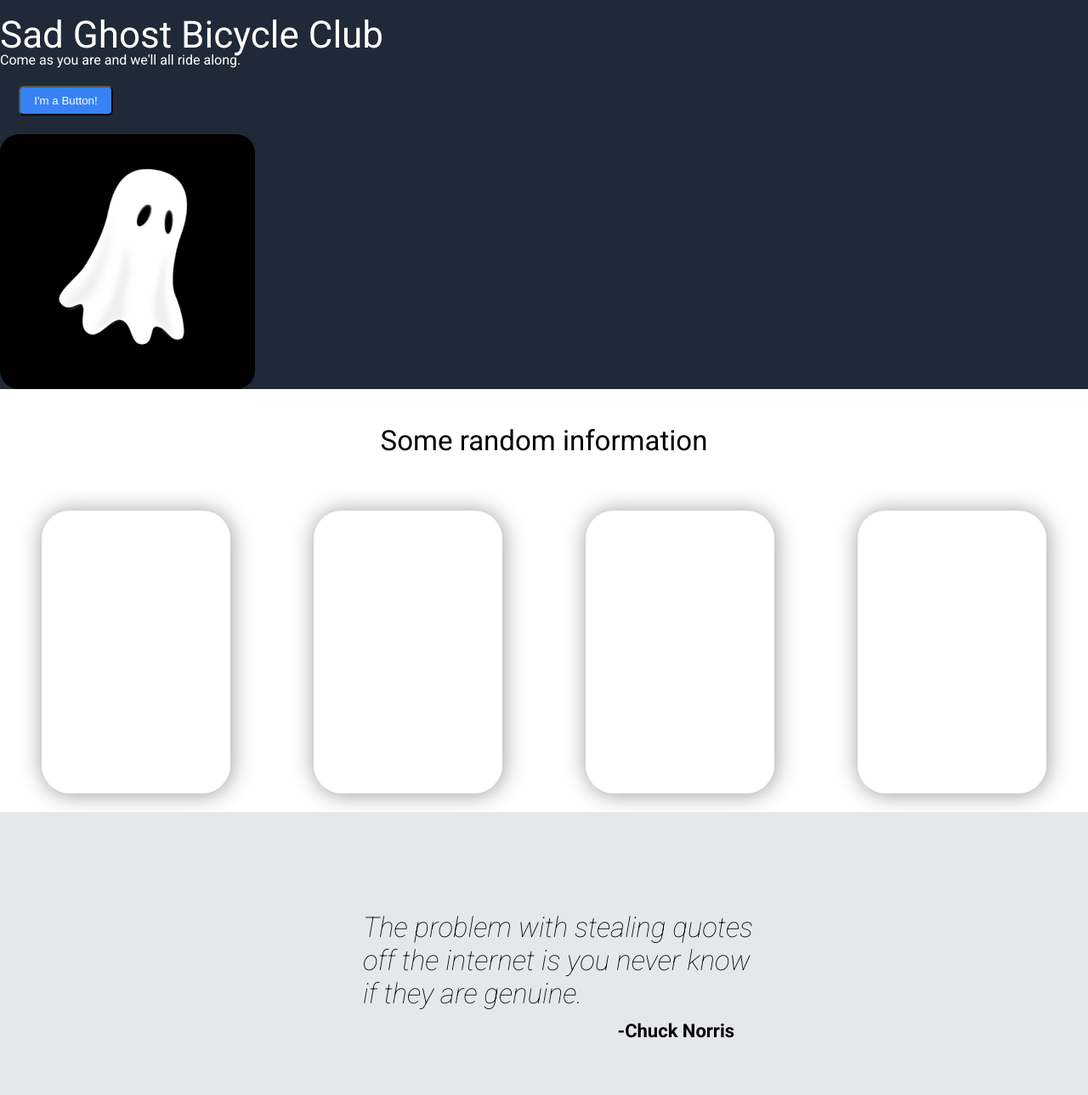
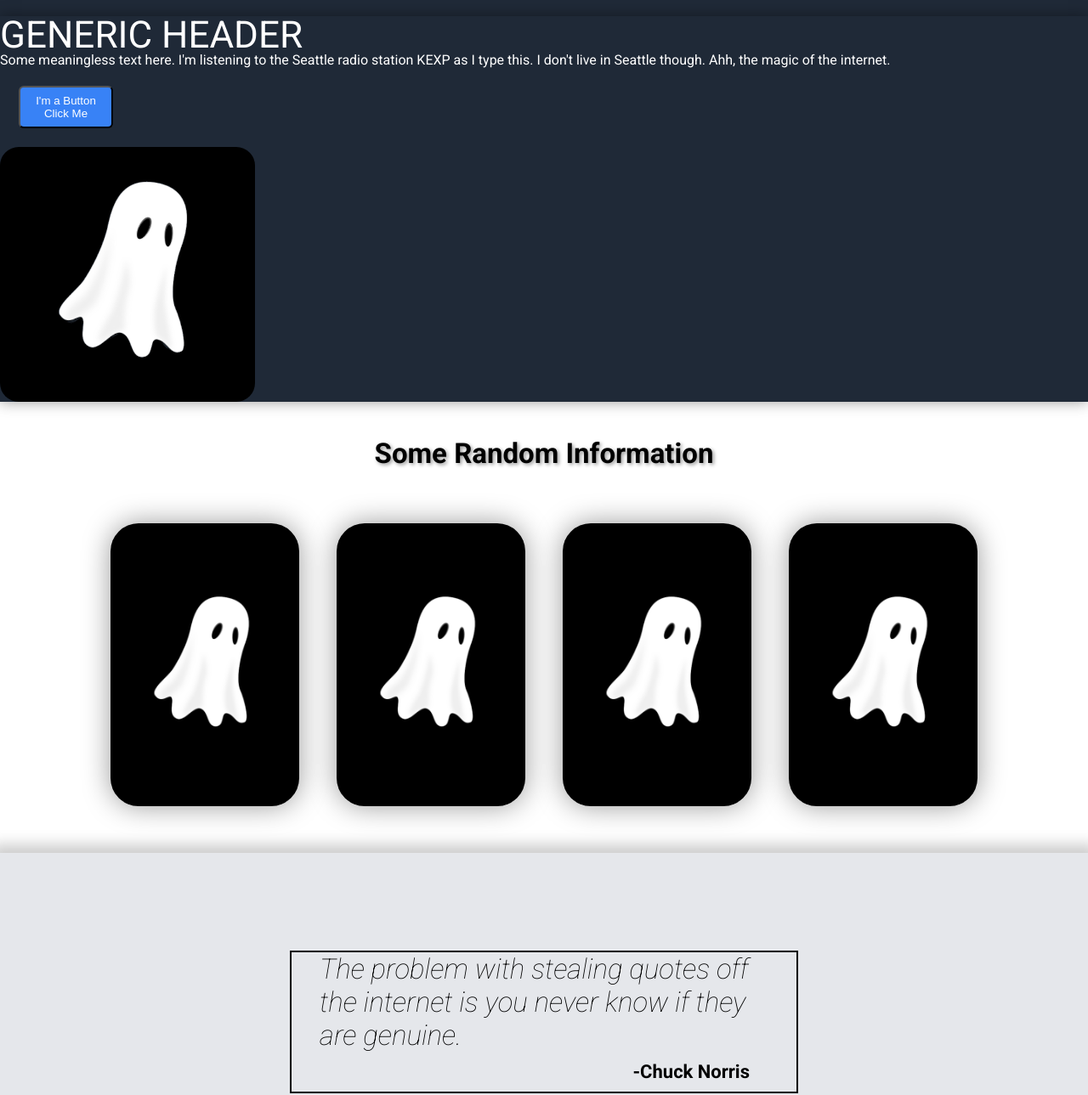
Before and after one commit to beeburrt/git_test, a plain HTML site: page index.html in a window 1280 px wide. Shown: the part 73-1362 px from the top of the page at 85% size. Drawn offline with Linux system fonts and the light colour scheme.

Commit message:
Udate layout and Improve styles

```diff
--- a/index.html
+++ b/index.html
@@ -25,23 +25,23 @@
     </header>
 
     <section class="hero">
-      <h1 class="title">Sad Ghost Bicycle Club</h1>
-      <p>Come as you are and we'll all ride along.</p>
-      <button class="button">I'm a Button!</button>
-      <img class="ghost" src="images/sadGhost.png" alt="Cartoon-ish image of a sad ghost">
+      <h1 class="title">Generic Header</h1>
+      <p>Some meaningless text here. I'm listening to the Seattle radio station KEXP  as I type this. I don't live in Seattle though. Ahh, the magic of the internet.</p>
+      <button class="button">I'm a Button<br>Click Me</button>
+      <img class="ghost" src="images/sadGhost.png" alt="Cartoon-ish sad ghost">
     </section>
 
 
     <section class="cards">
       <p class="random">Some random information</p>
-      <div class="card"><img src="" alt=""></div>
-      <div class="card"><img src="" alt=""></div>
-      <div class="card"><img src="" alt=""></div>
-      <div class="card"><img src="" alt=""></div>
+      <div class="card"><img src="images/sadGhost.png" alt=""></div>
+      <div class="card"><img src="images/sadGhost.png" alt=""></div>
+      <div class="card"><img src="images/sadGhost.png" alt=""></div>
+      <div class="card"><img src="images/sadGhost.png" alt=""></div>
     </section>
 
      <section class="quote">
-      <blockquote>The problem with stealing quotes<br> off the internet is you never know<br> if they are genuine.
+      <blockquote>The problem with stealing quotes off the internet is you never know if they are genuine.
       <p class="cite">-Chuck Norris</p>
       </blockquote>
     </section>
--- a/styles.css
+++ b/styles.css
@@ -61,6 +61,10 @@ body {
   box-sizing: border-box;
 }
 
+/* ======================
+  Header
+======================= */
+
 .header {
   background-color: #1f2937;
   display: flex;
@@ -99,10 +103,12 @@ a {
   background-color: #1f2937;
   display: flex;
   flex-flow: column wrap;
+  box-shadow: 0 0 1em rgba(0, 0, 0, 0.4);
 }
 
 .title {
   font-size: 44px;
+  text-transform: uppercase;
 }
 
 .ghost {
@@ -119,12 +125,18 @@ a {
   margin: 22px;
 }
 
+/* =====================
+    Card Section
+===================== */
+
 .cards {
   display: flex;
   font-size: 33px;
+  font-weight: bold;
   min-height: 388px;
+  width: 100%;
   flex-flow: row wrap;
-  justify-content: space-around;
+  justify-content: center;
   text-align: center;
 }
 
@@ -133,37 +145,70 @@ a {
   display: flex;
   width: 100%;
   justify-content: center;
+  text-transform: capitalize;
+  text-shadow: 2px 2px 4px rgba(0, 0, 0, 0.4);
 }
 
 .card {
+  background-color: black;
+  display: flex;
   margin: 22px 22px;
   max-width: 222px;
   height: 333px;
   border-radius: 33px;
   flex: 1 0 100%;
-  align-items: flex-end;
-  box-shadow: 1px 1px .8em rgba(0, 0, 0, 0.4);
+  align-items: center;
+  box-shadow: 0 0 1em rgba(0, 0, 0, 0.4);
+  justify-content: center;
+  border-collapse: collapse;
 }
+
+.card img {
+  width: 222px;
+  height: auto;
+  border-radius: 33px;
+}
+
+.card:hover {
+  color: green;
+  height: auto;
+  width: 211px;
+  border-radius: 33px;
+}
+
+/* =====================
+    Quote Section
+===================== */
 
 .quote {
   background-color: #e5e7eb;
   height: 222px;
   padding: 88px 0;
   font: italic 100 33px Roboto, sans-serif;
+  margin-top: 33px;
   display: flex;
   justify-content: center;
   align-items: center;
+  box-shadow: 0 0 1rem .6rem rgba(0, 0, 0, 0.2);
+
 }
 
 blockquote {
-  padding-left: 33px;
+  padding: 0 33px;
+  border: 2px solid black;
+  max-width: 33rem;
+  margin: 0 auto;
 }
 
 .quote p.cite {
   font: normal bold 22px Roboto, sans-serif;
   text-align: end;
-  padding: 12px 22px;
+  padding: 11px 22px;
 }
+
+/* =====================
+    Footer
+===================== */
 
 .footer {
   color: #e5e7eb;
```
